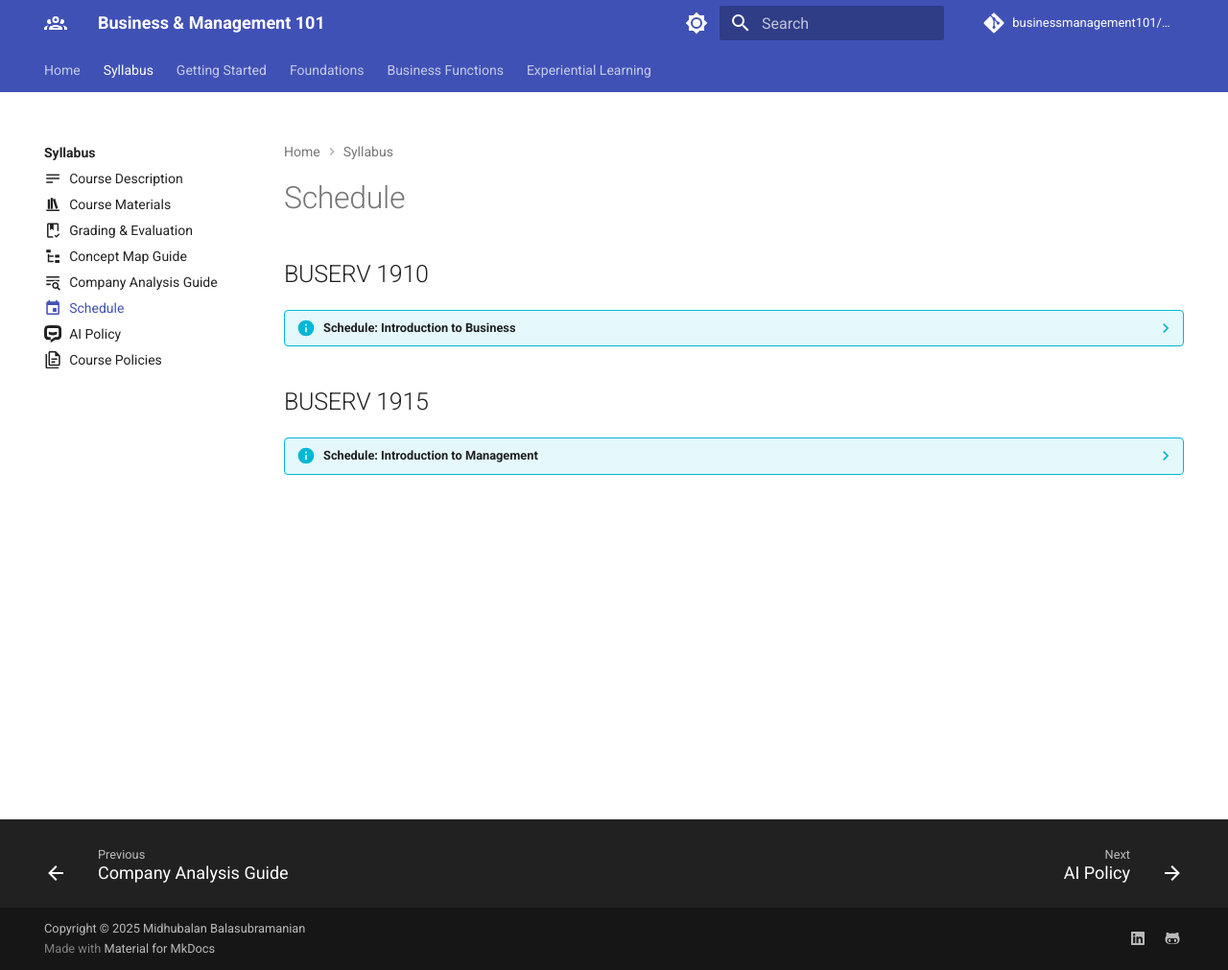
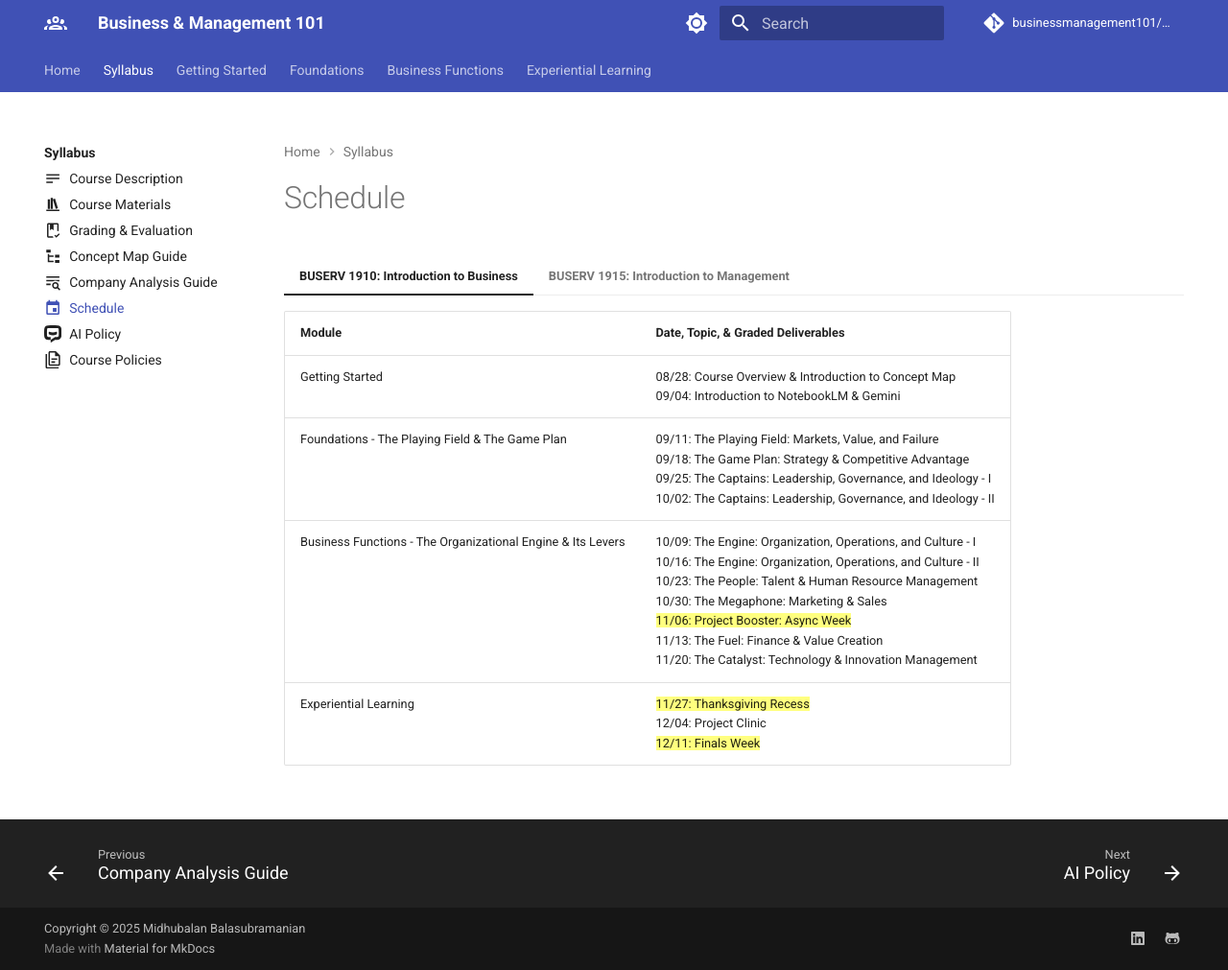
Before and after one commit to businessmanagement101/businessmanagement101.github.io, an MkDocs documentation site: the page built from docs/syllabus/schedule.md, in a window 1280 px wide and 1011 px high. Shown: the whole window at 96% size. Built offline with MkDocs 1.6.1 and Material for MkDocs 9.7.7, drawn with Linux system fonts in a browser that asks for light colours; comment, search, counter and statistics services are not loaded.

Commit message:
fix schedule

```diff
--- a/docs/syllabus/schedule.md
+++ b/docs/syllabus/schedule.md
@@ -6,20 +6,14 @@ hide:
 
 # Schedule
 
-## BUSERV 1910
-??? info "**Schedule: Introduction to Business**"
-
-
+=== "BUSERV 1910: Introduction to Business"
     | Module | Date, Topic, &  Graded Deliverables |
     | :---- | :---- |
     | Getting Started | 08/28: Course Overview & Introduction to Concept Map <br> 09/04: Introduction to NotebookLM & Gemini |
     | Foundations \- The Playing Field & The Game Plan | 09/11: The Playing Field: Markets, Value, and Failure <br> 09/18: The Game Plan: Strategy & Competitive Advantage <br> 09/25: The Captains: Leadership, Governance, and Ideology \- I <br> 10/02: The Captains: Leadership, Governance, and Ideology \- II |
     | Business Functions \- The Organizational Engine & Its Levers | 10/09: The Engine: Organization, Operations, and Culture \- I <br> 10/16: The Engine: Organization, Operations, and Culture \- II <br> 10/23: The People: Talent & Human Resource Management <br> 10/30: The Megaphone: Marketing & Sales <br> ==11/06: Project Booster: Async Week== <br> 11/13: The Fuel: Finance & Value Creation <br> 11/20: The Catalyst: Technology & Innovation Management |
     | Experiential Learning | ==11/27: Thanksgiving Recess== <br> 12/04: Project Clinic <br> ==12/11: Finals Week==  |
-
-## BUSERV 1915
-??? info "**Schedule: Introduction to Management**"
-
+=== "BUSERV 1915: Introduction to Management"
     | Module | Date, Topic, &  Graded Deliverables |
     | :---- | :---- |
     | Getting Started | 08/26: Course Overview & Introduction to Concept Map <br> 09/02: Introduction to NotebookLM & Gemini |
```
